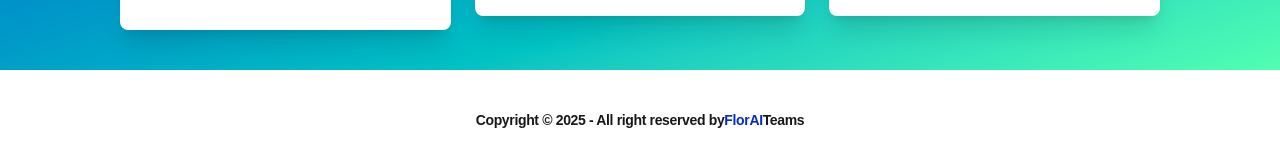
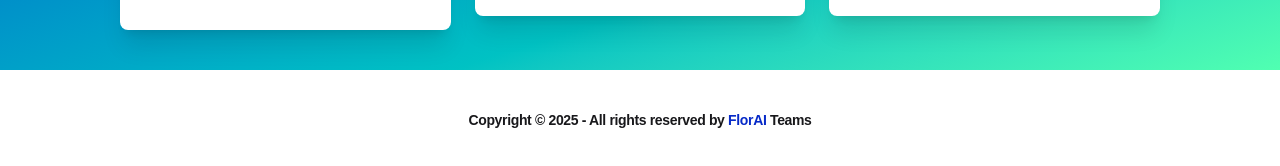
Before and after one commit to Ar-Syhptra/Flower-Classification-Website, a React (Vite) app in the folder src/client/: page / in a window 1280 px wide. Shown: the part 2394-2560 px from the top of the page. Built offline with nearby package versions, Linux system fonts and the light colour scheme.

Commit message:
refactor: merapihkan teks footer

```diff
--- a/src/client/src/components/Footer/Footer.jsx
+++ b/src/client/src/components/Footer/Footer.jsx
@@ -1,16 +1,11 @@
 function Footer() {
   return (
-    <>
-      <div className="flex justify-center items-center p-10">
-        <p className="tracking-tight font-semibold flex text-xs md:text-sm lg:text-sm">
-          Copyright &copy; 2025 - All right reserved by
-          <a href="#" className="text-primary">
-            FlorAI
-          </a>
-          Teams
-        </p>
-      </div>
-    </>
+    <div className="flex justify-center items-center p-10">
+      <p className="tracking-tight font-semibold text-xs md:text-sm lg:text-sm">
+        Copyright &copy; 2025 - All rights reserved by{" "}
+        <a href="#" className="text-primary font-bold">FlorAI</a> Teams
+      </p>
+    </div>
   );
 }
 
```
